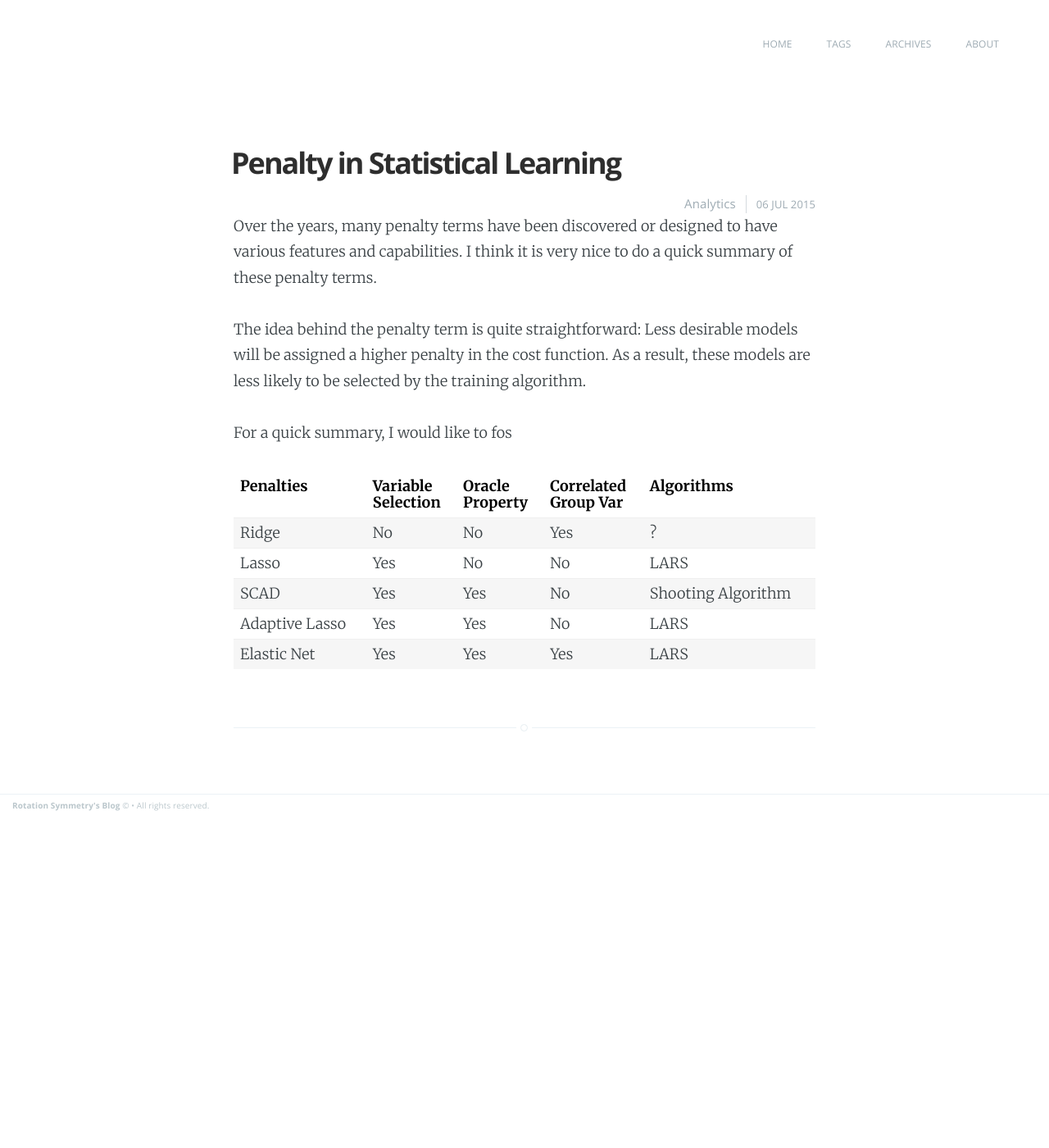
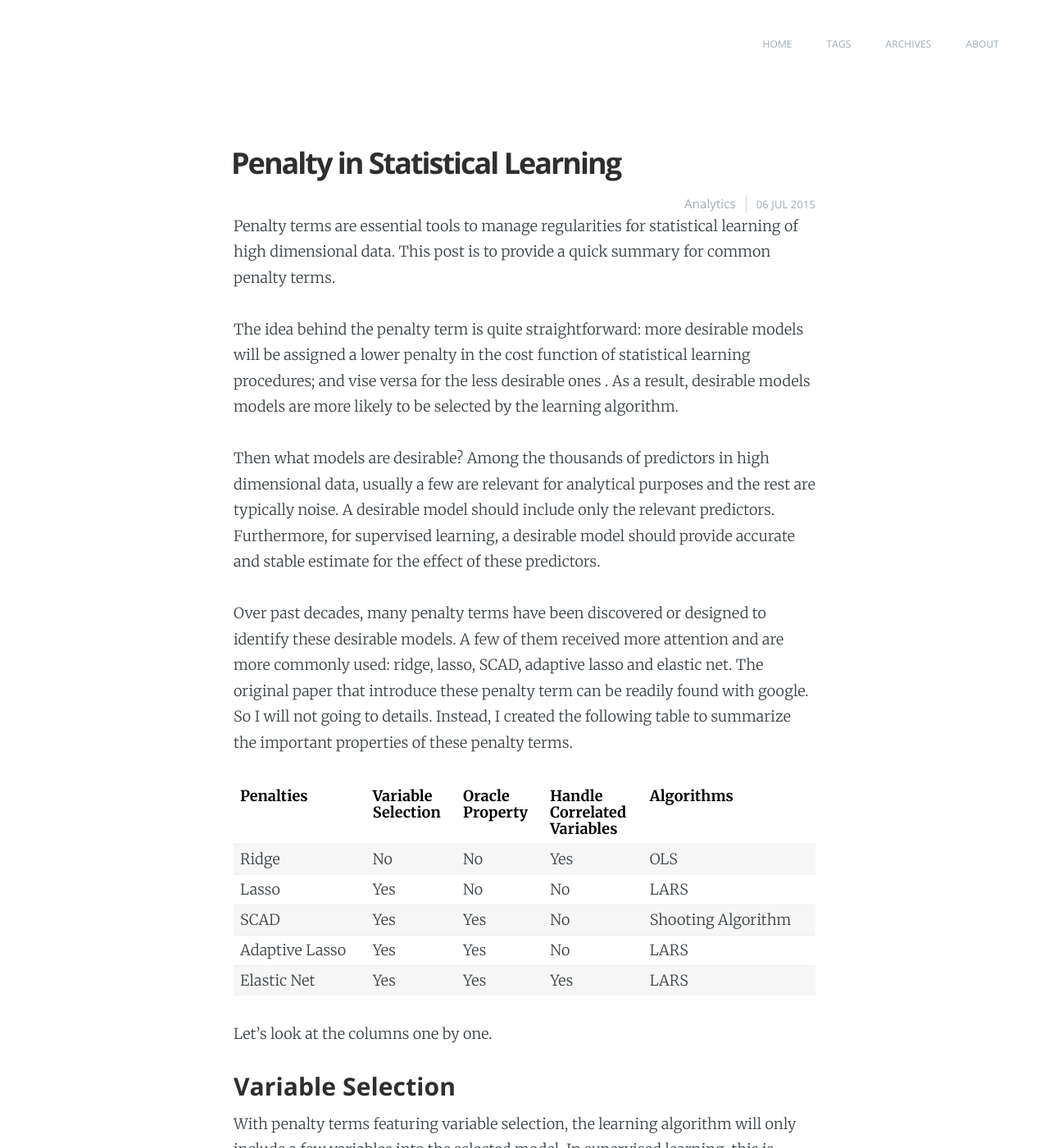
Before and after one commit to rotationsymmetry/rotationsymmetry.github.io, a Jekyll site: the page built from _posts/2015-07-06-penalty-summary.md, in a window 1280 px wide and 1400 px high. Shown: the whole window at 82% size. Built offline with Jekyll 4.4.1, drawn with Linux system fonts in a browser that asks for light colours; Markdown is read by kramdown in place of the engine named in the settings; comment, search, counter and statistics services are not loaded; some of the changed text lies outside the part shown.

Commit message:
Update 2015-07-06-penalty-summary.md

```diff
--- a/_posts/2015-07-06-penalty-summary.md
+++ b/_posts/2015-07-06-penalty-summary.md
@@ -2,18 +2,39 @@
 title: Penalty in Statistical Learning
 tags: analytics
 ---
-Over the years, many penalty terms have been discovered or designed to have various features and capabilities. I think it is very nice to do a quick summary of these penalty terms.
+Penalty terms are essential tools to manage regularities for statistical learning of high dimensional data. This post is to provide a quick summary for common penalty terms.
 
 <!-- more -->
 
-The idea behind the penalty term is quite straightforward: Less desirable models will be assigned a higher penalty in the cost function. As a result, these models are less likely to be selected by the training algorithm.
+The idea behind the penalty term is quite straightforward: more desirable models will be assigned a lower penalty in the cost function of statistical learning procedures; and vise versa for the less desirable ones . As a result, desirable models models are more likely to be selected by the learning algorithm.
 
-For a quick summary, I would like to fos
+Then what models are desirable? Among the thousands of predictors in high dimensional data, usually a few are relevant for analytical purposes and the rest are typically noise. A desirable model should include only the relevant predictors. Furthermore, for supervised learning, a desirable model should provide accurate and stable estimate for the effect of these predictors.
 
-| Penalties | Variable <br>Selection|Oracle <br> Property| Correlated <br/> Group Var | Algorithms |
+Over past decades, many penalty terms have been discovered or designed to identify these desirable models. A few of them received more attention and are more commonly used: ridge, lasso, SCAD, adaptive lasso and elastic net. The original paper that introduce these penalty term can be readily found with google. So I will not going to details. Instead, I created the following table to summarize the important properties of these penalty terms.
+
+| Penalties | Variable <br>Selection|Oracle <br> Property| Handle <br/>Correlated <br/> Variables | Algorithms |
 | ----------|-------------| -----| ------ | ----- |
-| Ridge | No | No | Yes | ?|
+| Ridge | No | No | Yes | OLS|
 | Lasso |Yes| No| No| LARS|
 | SCAD  |Yes|Yes| No|Shooting Algorithm|
 | Adaptive Lasso|Yes|Yes|No|LARS|
 | Elastic Net|Yes|Yes|Yes|LARS|
+
+Let's look at the columns one by one.
+
+### Variable Selection
+With penalty terms featuring variable selection, the learning algorithm will only include a few variables into the selected model. In supervised learning, this is usually done by setting the coefficient of the excluded variables to be exactly zero. Please note that being capable of variable selection does *NOT* mean the the right variables will be selected.
+
+### Oracle Property
+First and foremost, oracle property has nothing to do with Larry Ellison.
+
+In statistical learning, oracle property means: with the sample size approaches to infinity,
+
+* the probability of only selecting the relevant variables in the model also approaches to 100%
+* the estimated effect of the selected variables
+
+
+### Handling Correlated Variables
+In the high dimensional data, there are could be one or more groups of predictors that are relevant and are highly correlated with each other within the group. Some penalty terms, such as lasso, are very likely only pick one predictor within each group. This is of course less than ideal as we would lose information by ignoring the rest of the predictors within the same group. Convex penalties, such as elastic net, are able to overcome this and include all predictors.
+
+### Caveats
```
